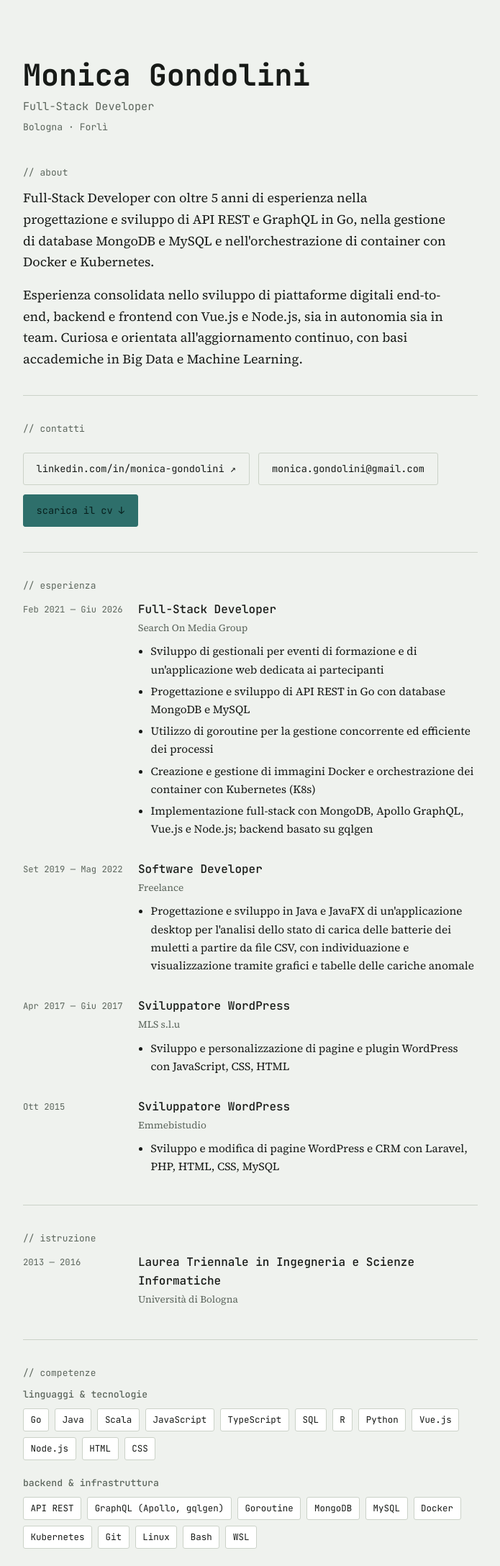
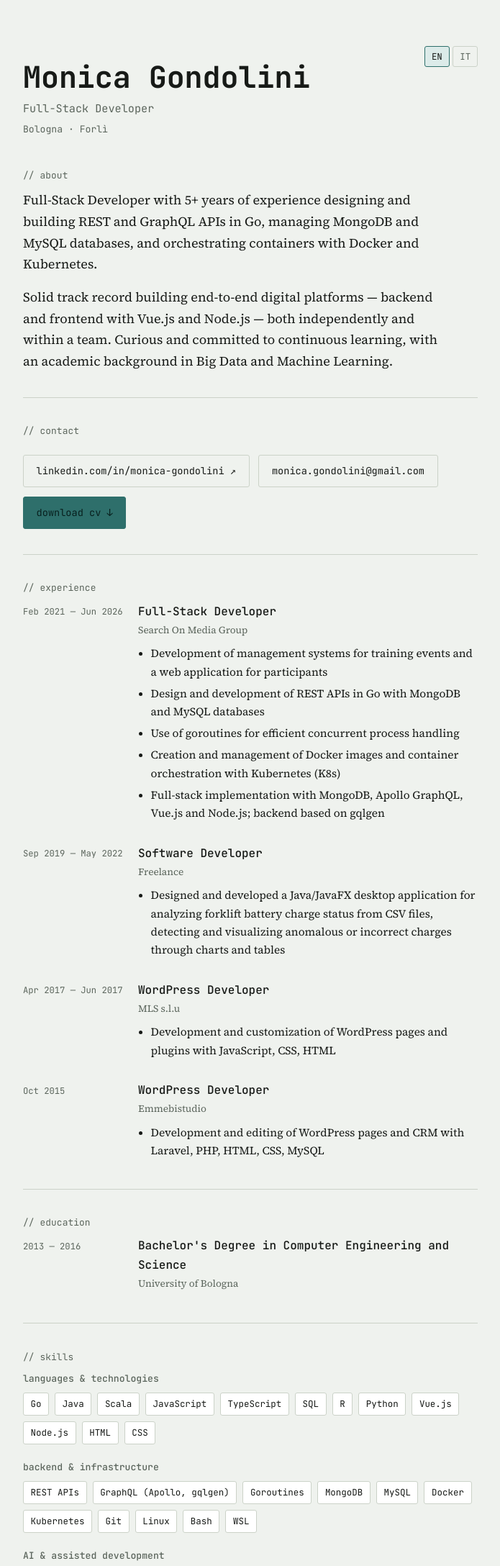
Before and after one commit to mgondolini/mgondolini.github.io, a plain HTML site: page index.html in a window 1280 px wide. Shown: the top 2176 px of the page at 72% size, without its empty margins (292-987 px from the left). Drawn offline with Linux system fonts and the light colour scheme.

Commit message:
Enhance multilingual support and layout adjustments
Updated language settings and improved structure for multilingual support. Adjusted layout and styling for language toggle buttons.

```diff
--- a/index.html
+++ b/index.html
@@ -1,5 +1,5 @@
 <!DOCTYPE html>
-<html lang="it">
+<html lang="en" data-lang="en">
 <head>
 <meta charset="UTF-8">
 <meta name="viewport" content="width=device-width, initial-scale=1.0">
@@ -43,6 +43,10 @@
 
   *{ box-sizing: border-box; }
 
+  /* language toggle logic */
+  html[data-lang="en"] .it{ display:none; }
+  html[data-lang="it"] .en{ display:none; }
+
   body{
     margin:0;
     background: var(--bg);
@@ -56,10 +60,37 @@
   .wrap{
     max-width: 680px;
     margin: 0 auto;
-    padding: 5rem 1.5rem 6rem;
+    padding: 4rem 1.5rem 6rem;
+    position: relative;
   }
 
   .mono{ font-family: "JetBrains Mono", ui-monospace, Menlo, monospace; }
+
+  .langswitch{
+    position: absolute;
+    top: 4rem;
+    right: 1.5rem;
+    font-family: "JetBrains Mono", ui-monospace, Menlo, monospace;
+    font-size: 0.78rem;
+    display: flex;
+    gap: 0.3rem;
+    align-items: center;
+  }
+  .langswitch button{
+    font-family: inherit;
+    font-size: inherit;
+    background: none;
+    border: 1px solid var(--line);
+    color: var(--muted);
+    padding: 0.3rem 0.55rem;
+    border-radius: 3px;
+    cursor: pointer;
+  }
+  .langswitch button[aria-current="true"]{
+    color: var(--ink);
+    border-color: var(--accent);
+    background: var(--accent-soft);
+  }
 
   .comment{
     font-family: "JetBrains Mono", ui-monospace, Menlo, monospace;
@@ -74,7 +105,7 @@
     font-family: "JetBrains Mono", ui-monospace, Menlo, monospace;
     font-size: clamp(1.8rem, 5vw, 2.6rem);
     font-weight: 700;
-    margin: 0 0 0.3rem;
+    margin: 1.2rem 0 0.3rem;
     line-height: 1.2;
   }
 
@@ -171,6 +202,7 @@
 
   @media (max-width: 480px){
     .cv-entry{ grid-template-columns: 1fr; gap: 0.2rem; }
+    .langswitch{ position: static; justify-content: flex-end; margin-bottom: 1rem; }
   }
 
   .skill-group{ margin-bottom: 1.3rem; }
@@ -222,34 +254,54 @@
 <body>
 <div class="wrap">
 
+  <div class="langswitch" role="group" aria-label="Language">
+    <button type="button" data-set-lang="en" aria-current="true">EN</button>
+    <button type="button" data-set-lang="it" aria-current="false">IT</button>
+  </div>
+
   <h1>Monica Gondolini<span class="cursor">&nbsp;</span></h1>
   <p class="role">Full-Stack Developer</p>
   <p class="location">Bologna · Forlì</p>
 
   <section>
-    <p class="comment">about</p>
-    <p>Full-Stack Developer con oltre 5 anni di esperienza nella progettazione e sviluppo di API REST e GraphQL in Go, nella gestione di database MongoDB e MySQL e nell'orchestrazione di container con Docker e Kubernetes.</p>
-    <p>Esperienza consolidata nello sviluppo di piattaforme digitali end-to-end, backend e frontend con Vue.js e Node.js, sia in autonomia sia in team. Curiosa e orientata all'aggiornamento continuo, con basi accademiche in Big Data e Machine Learning.</p>
+    <p class="comment"><span class="en">about</span><span class="it">chi sono</span></p>
+    <div class="en">
+      <p>Full-Stack Developer with 5+ years of experience designing and building REST and GraphQL APIs in Go, managing MongoDB and MySQL databases, and orchestrating containers with Docker and Kubernetes.</p>
+      <p>Solid track record building end-to-end digital platforms — backend and frontend with Vue.js and Node.js — both independently and within a team. Curious and committed to continuous learning, with an academic background in Big Data and Machine Learning.</p>
+    </div>
+    <div class="it">
+      <p>Full-Stack Developer con oltre 5 anni di esperienza nella progettazione e sviluppo di API REST e GraphQL in Go, nella gestione di database MongoDB e MySQL e nell'orchestrazione di container con Docker e Kubernetes.</p>
+      <p>Esperienza consolidata nello sviluppo di piattaforme digitali end-to-end, backend e frontend con Vue.js e Node.js, sia in autonomia sia in team. Curiosa e orientata all'aggiornamento continuo, con basi accademiche in Big Data e Machine Learning.</p>
+    </div>
   </section>
 
   <section>
-    <p class="comment">contatti</p>
+    <p class="comment"><span class="en">contact</span><span class="it">contatti</span></p>
     <div class="links">
       <a class="btn" href="https://www.linkedin.com/in/monica-gondolini" target="_blank" rel="noopener">linkedin.com/in/monica-gondolini ↗</a>
       <a class="btn" href="mailto:monica.gondolini@gmail.com">monica.gondolini@gmail.com</a>
-      <a class="btn primary" href="cv.pdf" target="_blank" rel="noopener">scarica il cv ↓</a>
+      <a class="btn primary" href="cv.pdf" target="_blank" rel="noopener">
+        <span class="en">download cv ↓</span><span class="it">scarica il cv ↓</span>
+      </a>
     </div>
   </section>
 
-  <section id="esperienza">
-    <p class="comment">esperienza</p>
+  <section id="experience">
+    <p class="comment"><span class="en">experience</span><span class="it">esperienza</span></p>
 
     <div class="cv-entry">
-      <div class="cv-when">Feb 2021 — Giu 2026</div>
+      <div class="cv-when">Feb 2021 — Jun 2026</div>
       <div class="cv-what">
         <h3>Full-Stack Developer</h3>
         <div class="org">Search On Media Group</div>
-        <ul>
+        <ul class="en">
+          <li>Development of management systems for training events and a web application for participants</li>
+          <li>Design and development of REST APIs in Go with MongoDB and MySQL databases</li>
+          <li>Use of goroutines for efficient concurrent process handling</li>
+          <li>Creation and management of Docker images and container orchestration with Kubernetes (K8s)</li>
+          <li>Full-stack implementation with MongoDB, Apollo GraphQL, Vue.js and Node.js; backend based on gqlgen</li>
+        </ul>
+        <ul class="it">
           <li>Sviluppo di gestionali per eventi di formazione e di un'applicazione web dedicata ai partecipanti</li>
           <li>Progettazione e sviluppo di API REST in Go con database MongoDB e MySQL</li>
           <li>Utilizzo di goroutine per la gestione concorrente ed efficiente dei processi</li>
@@ -260,55 +312,67 @@
     </div>
 
     <div class="cv-entry">
-      <div class="cv-when">Set 2019 — Mag 2022</div>
+      <div class="cv-when">Sep 2019 — May 2022</div>
       <div class="cv-what">
-        <h3>Software Developer</h3>
+        <h3><span class="en">Software Developer</span><span class="it">Software Developer</span></h3>
         <div class="org">Freelance</div>
-        <ul>
+        <ul class="en">
+          <li>Designed and developed a Java/JavaFX desktop application for analyzing forklift battery charge status from CSV files, detecting and visualizing anomalous or incorrect charges through charts and tables</li>
+        </ul>
+        <ul class="it">
           <li>Progettazione e sviluppo in Java e JavaFX di un'applicazione desktop per l'analisi dello stato di carica delle batterie dei muletti a partire da file CSV, con individuazione e visualizzazione tramite grafici e tabelle delle cariche anomale</li>
         </ul>
       </div>
     </div>
 
     <div class="cv-entry">
-      <div class="cv-when">Apr 2017 — Giu 2017</div>
+      <div class="cv-when">Apr 2017 — Jun 2017</div>
       <div class="cv-what">
-        <h3>Sviluppatore WordPress</h3>
+        <h3>WordPress Developer</h3>
         <div class="org">MLS s.l.u</div>
-        <ul>
+        <ul class="en">
+          <li>Development and customization of WordPress pages and plugins with JavaScript, CSS, HTML</li>
+        </ul>
+        <ul class="it">
           <li>Sviluppo e personalizzazione di pagine e plugin WordPress con JavaScript, CSS, HTML</li>
         </ul>
       </div>
     </div>
 
     <div class="cv-entry">
-      <div class="cv-when">Ott 2015</div>
+      <div class="cv-when">Oct 2015</div>
       <div class="cv-what">
-        <h3>Sviluppatore WordPress</h3>
+        <h3>WordPress Developer</h3>
         <div class="org">Emmebistudio</div>
-        <ul>
+        <ul class="en">
+          <li>Development and editing of WordPress pages and CRM with Laravel, PHP, HTML, CSS, MySQL</li>
+        </ul>
+        <ul class="it">
           <li>Sviluppo e modifica di pagine WordPress e CRM con Laravel, PHP, HTML, CSS, MySQL</li>
         </ul>
       </div>
     </div>
   </section>
 
-  <section id="istruzione">
-    <p class="comment">istruzione</p>
+  <section id="education">
+    <p class="comment"><span class="en">education</span><span class="it">istruzione</span></p>
     <div class="cv-entry">
       <div class="cv-when">2013 — 2016</div>
       <div class="cv-what">
-        <h3>Laurea Triennale in Ingegneria e Scienze Informatiche</h3>
-        <div class="org">Università di Bologna</div>
+        <h3>
+          <span class="en">Bachelor's Degree in Computer Engineering and Science</span>
+          <span class="it">Laurea Triennale in Ingegneria e Scienze Informatiche</span>
+        </h3>
+        <div class="org"><span class="en">University of Bologna</span><span class="it">Università di Bologna</span></div>
       </div>
     </div>
   </section>
 
-  <section id="competenze">
-    <p class="comment">competenze</p>
+  <section id="skills">
+    <p class="comment"><span class="en">skills</span><span class="it">competenze</span></p>
 
     <div class="skill-group">
-      <h3>linguaggi &amp; tecnologie</h3>
+      <h3><span class="en">languages &amp; technologies</span><span class="it">linguaggi &amp; tecnologie</span></h3>
       <ul class="skills">
         <li>Go</li><li>Java</li><li>Scala</li><li>JavaScript</li><li>TypeScript</li><li>SQL</li><li>R</li><li>Python</li>
         <li>Vue.js</li><li>Node.js</li><li>HTML</li><li>CSS</li>
@@ -316,48 +380,78 @@
     </div>
 
     <div class="skill-group">
-      <h3>backend &amp; infrastruttura</h3>
+      <h3><span class="en">backend &amp; infrastructure</span><span class="it">backend &amp; infrastruttura</span></h3>
       <ul class="skills">
-        <li>API REST</li><li>GraphQL (Apollo, gqlgen)</li><li>Goroutine</li>
+        <li>REST APIs</li><li>GraphQL (Apollo, gqlgen)</li><li>Goroutines</li>
         <li>MongoDB</li><li>MySQL</li><li>Docker</li><li>Kubernetes</li>
         <li>Git</li><li>Linux</li><li>Bash</li><li>WSL</li>
       </ul>
     </div>
 
     <div class="skill-group">
-      <h3>AI &amp; sviluppo assistito</h3>
+      <h3><span class="en">AI &amp; assisted development</span><span class="it">AI &amp; sviluppo assistito</span></h3>
       <ul class="skills">
-        <li>Prompt engineering</li><li>AI-assisted coding</li><li>Claude Code</li><li>Gemini</li>
+        <li><span class="en">Prompt engineering</span><span class="it">Prompt engineering</span></li>
+        <li>AI-assisted coding</li><li>Claude Code</li><li>Gemini</li>
       </ul>
     </div>
 
     <div class="skill-group">
-      <h3>data &amp; AI — basi accademiche</h3>
+      <h3><span class="en">data &amp; AI — academic background</span><span class="it">data &amp; AI — basi accademiche</span></h3>
       <ul class="skills">
         <li>Big Data</li><li>Machine Learning</li><li>Data Science</li><li>Apache Spark</li><li>Business Intelligence</li>
       </ul>
     </div>
 
     <div class="skill-group">
-      <h3>soft skills</h3>
-      <ul class="skills">
+      <h3>Soft skills</h3>
+      <ul class="skills en">
+        <li>Independent &amp; team work</li><li>Problem solving</li><li>Adaptability</li><li>Reliability &amp; attention to detail</li>
+      </ul>
+      <ul class="skills it">
         <li>Lavoro autonomo e in team</li><li>Problem solving</li><li>Adattabilità e flessibilità</li><li>Affidabilità e precisione</li>
       </ul>
     </div>
   </section>
 
-  <section id="lingue">
-    <p class="comment">lingue</p>
+  <section id="languages">
+    <p class="comment"><span class="en">languages</span><span class="it">lingue</span></p>
     <div class="langs">
-      <div>Italiano<span>Madrelingua</span></div>
-      <div>Inglese<span>B2</span></div>
+      <div><span class="en">Italian</span><span class="it">Italiano</span><span><span class="en">Native</span><span class="it">Madrelingua</span></span></div>
+      <div><span class="en">English</span><span class="it">Inglese</span><span>B2</span></div>
     </div>
   </section>
 
   <footer>
-    ultimo aggiornamento — 2026
+    <span class="en">last updated — 2026</span><span class="it">ultimo aggiornamento — 2026</span>
   </footer>
 
 </div>
+
+<script>
+  (function(){
+    var html = document.documentElement;
+    var buttons = document.querySelectorAll('[data-set-lang]');
+
+    function apply(lang){
+      html.setAttribute('data-lang', lang);
+      try { localStorage.setItem('site-lang', lang); } catch(e) {}
+      buttons.forEach(function(b){
+        b.setAttribute('aria-current', b.getAttribute('data-set-lang') === lang ? 'true' : 'false');
+      });
+    }
+
+    buttons.forEach(function(b){
+      b.addEventListener('click', function(){ apply(b.getAttribute('data-set-lang')); });
+    });
+
+    var saved = null;
+    try { saved = localStorage.getItem('site-lang'); } catch(e) {}
+    if (!saved) {
+      saved = (navigator.language || '').toLowerCase().indexOf('it') === 0 ? 'it' : 'en';
+    }
+    apply(saved);
+  })();
+</script>
 </body>
 </html>
```
